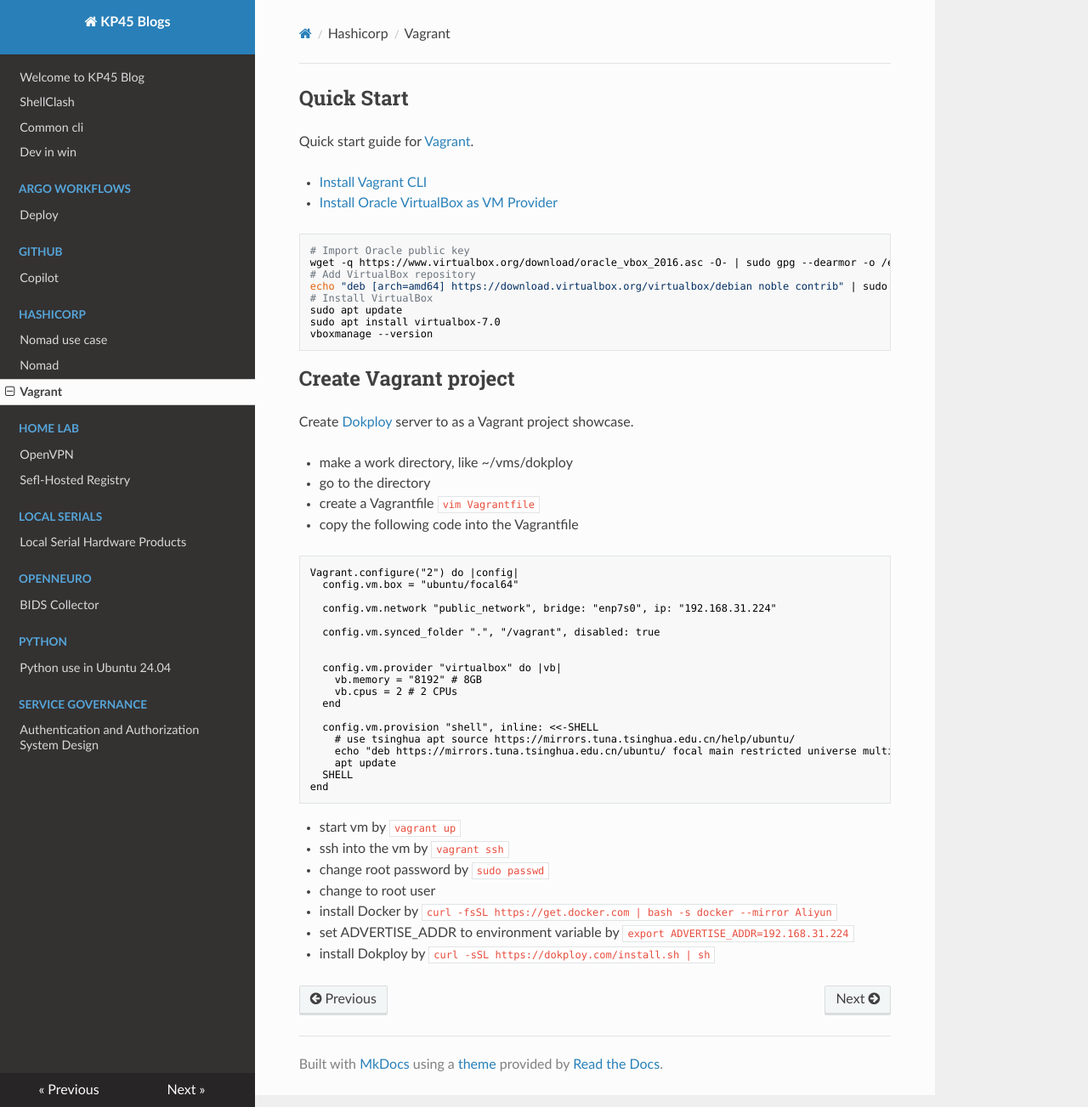
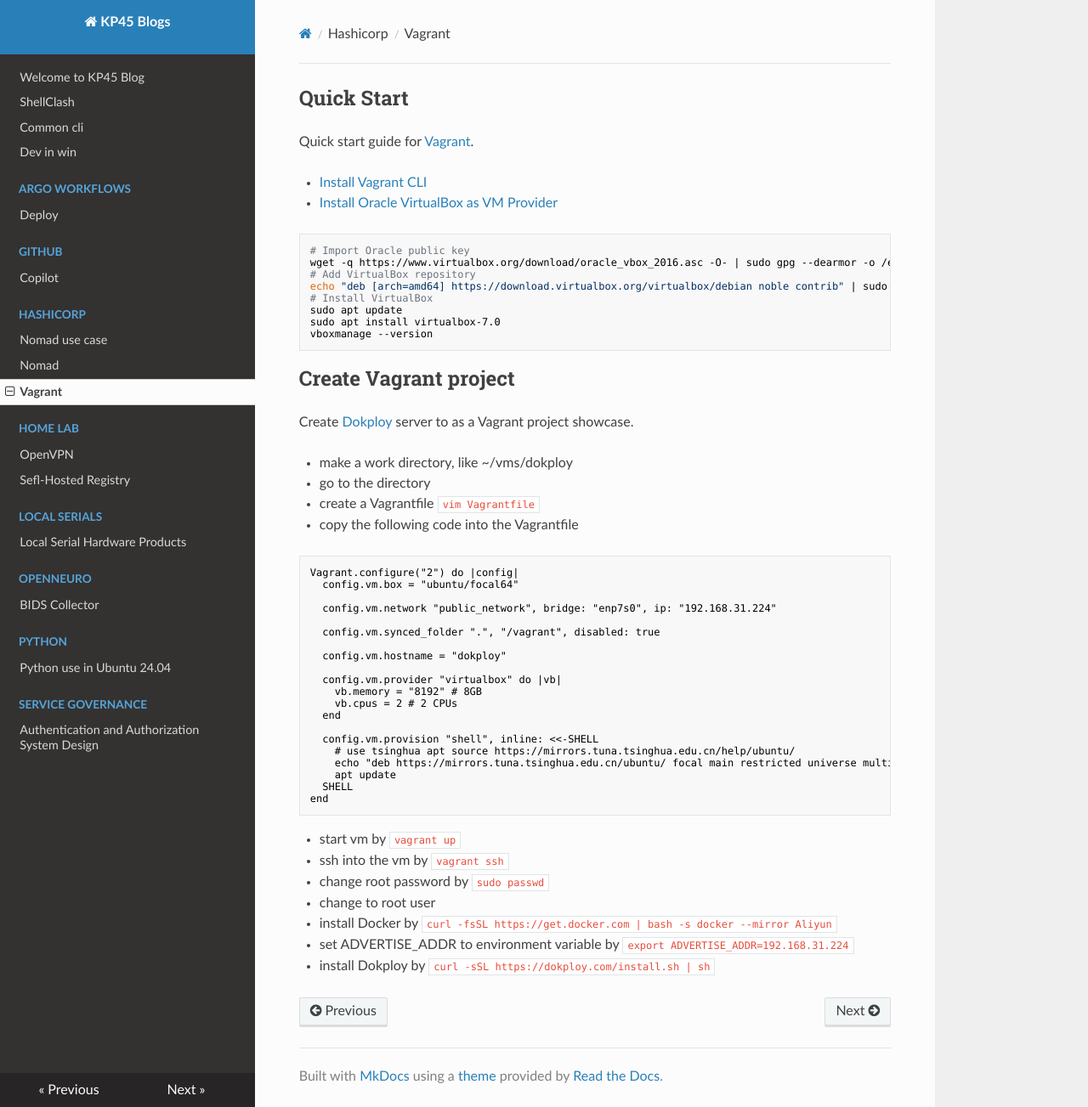
Before and after one commit to kevinpan45/kevinpan45.github.io, an MkDocs documentation site: the page built from docs/hashicorp/vagrant.md, in a window 1280 px wide and 1303 px high. Shown: the whole window at 85% size. Built offline with MkDocs 1.6.1, drawn with Linux system fonts in a browser that asks for light colours; nearby versions of some CDN libraries.

Commit message:
add hostname configuration for Vagrant setup

```diff
--- a/docs/hashicorp/vagrant.md
+++ b/docs/hashicorp/vagrant.md
@@ -33,6 +33,7 @@
 
   config.vm.synced_folder ".", "/vagrant", disabled: true
 
+  config.vm.hostname = "dokploy"
 
   config.vm.provider "virtualbox" do |vb|
     vb.memory = "8192" # 8GB
```
